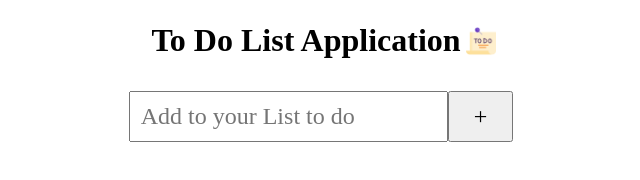
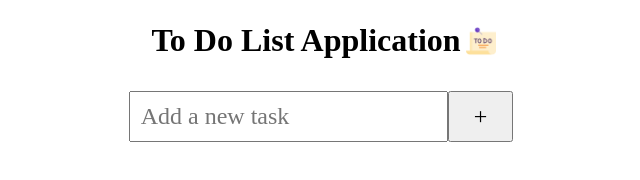
Before and after one commit to jpham1996/To-Do-List-Application, a plain HTML site: page index.html in a window 1280 px wide. Shown: the full height of the page, 319-959 px from the left. Drawn offline with Linux system fonts and the light colour scheme.

Commit message:
Made text length of placeholder smaller

```diff
--- a/index.html
+++ b/index.html
@@ -14,11 +14,7 @@
     </h1>
     <form class="to-do-container">
       <div class="row">
-        <input
-          id="inputTitle"
-          type="text"
-          placeholder="Add to your List to do"
-        />
+        <input id="inputTitle" type="text" placeholder="Add a new task" />
         <button id="addButton" type="click">&plus;</button>
       </div>
     </form>
```
